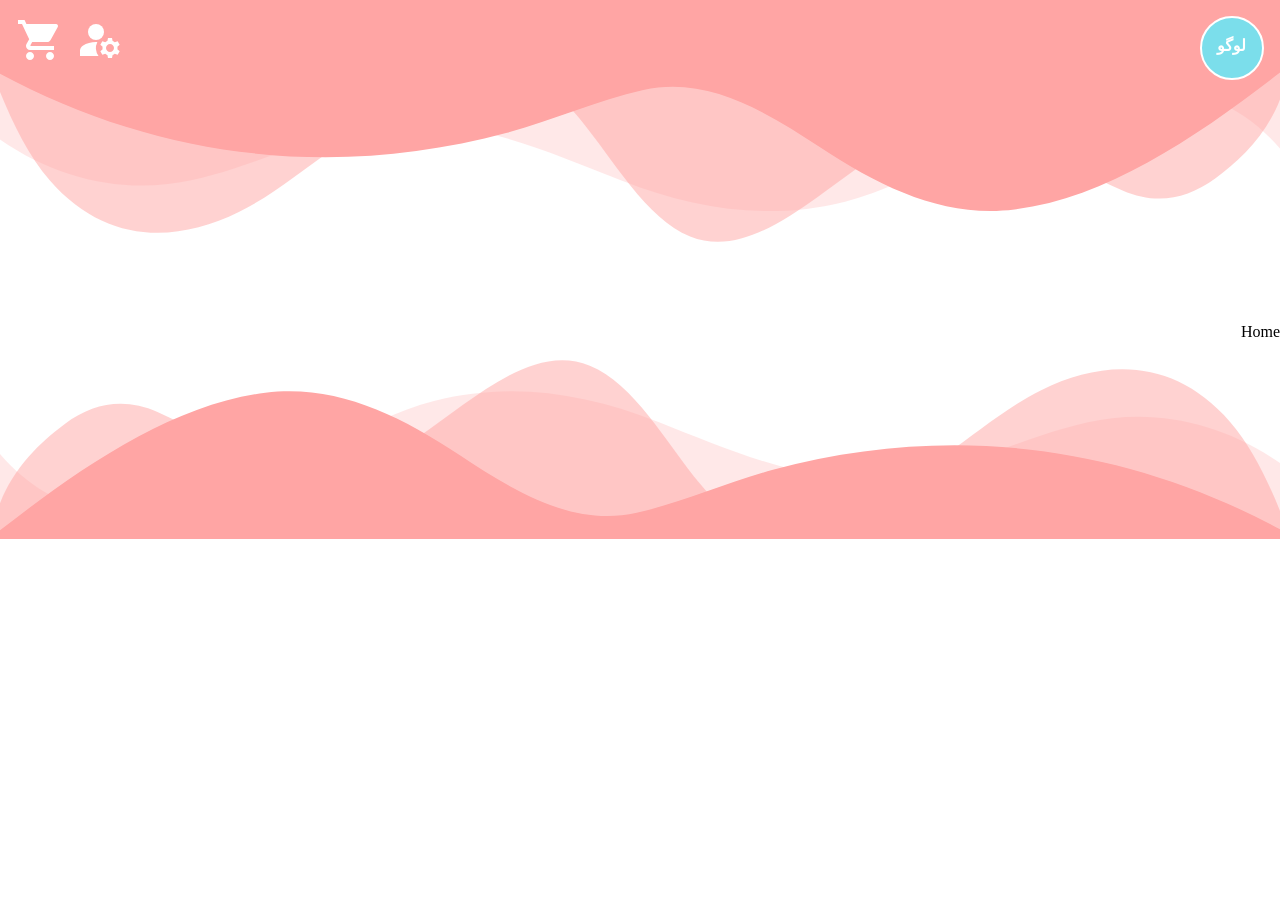
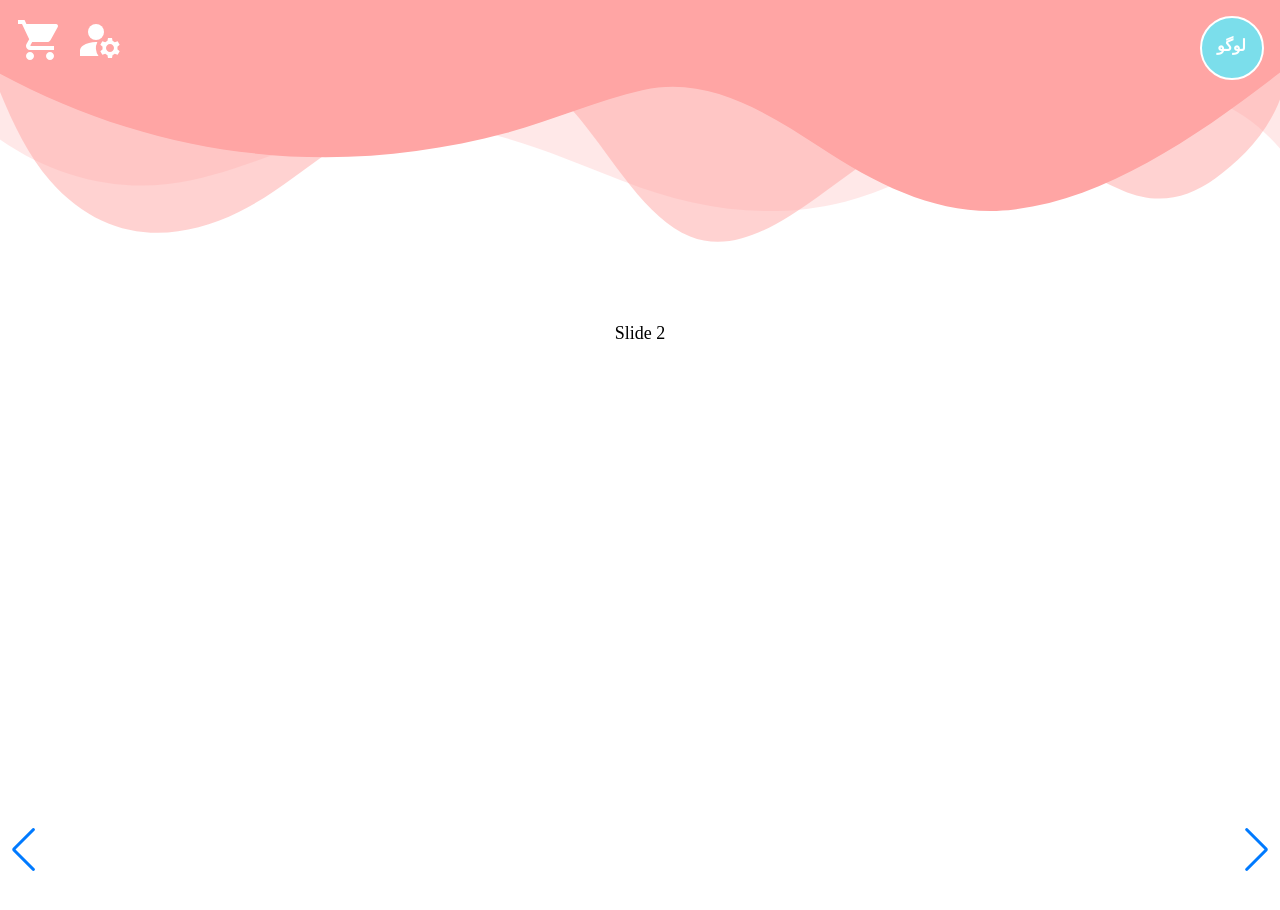
Before and after one commit to sima-ziyaei/onlineShop-project-reactJs, a React (Create React App) app: page / in a window 1280 px wide. Shown: the top 910 px of the page. Before the commit the page ends 800 px from the top, so only its background shows below. Built offline with nearby package versions, Linux system fonts and the light colour scheme; data requests are answered from the project's data file.

Commit message:
add swiper and cards to home

```diff
--- a/package.json
+++ b/package.json
@@ -23,6 +23,7 @@
     "react-router-dom": "^6.3.0",
     "react-scripts": "5.0.1",
     "redux": "^4.2.0",
+    "swiper": "^8.3.2",
     "web-vitals": "^2.1.4",
     "yup": "^0.32.11"
   },
--- /dev/null
+++ b/src/Components/Card.js
@@ -0,0 +1,14 @@
+function Card({name, photo, price, off}) {
+    // const persianNumber = (x) => {
+    //     return x.toLocaleString("fa-IR");
+    // }
+    return (
+        <div className="border w-[20%] h-[320px] ml-5">
+            <img src={`http://localhost:3001/files/${photo}`} />
+            <p> {name} </p>
+            {/* <p> {persianNumber(price)} </p> */}
+        </div>
+     );
+}
+
+export default Card;
--- a/src/Components/Commodity/DeleteCommodity.js
+++ b/src/Components/Commodity/DeleteCommodity.js
@@ -17,8 +17,7 @@ function DeleteCommodity({id}) {
 
     const deleteProduct = ()=>{
         axios.delete(`${URL}products/${id}`)
-        .then(console.log('deleted'))
-        setModalIsOpen(false)
+        .then(setModalIsOpen(false))
         axios.get(`${URL}products?_limit=5`)
         .then((res)=>dispatch(setProduct(res.data)))
     }
--- /dev/null
+++ b/src/Components/OffSwiper.js
@@ -0,0 +1,59 @@
+import { Swiper, SwiperSlide } from "swiper/react";
+import "swiper/css";
+import "swiper/css/pagination";
+import { Pagination } from "swiper";
+import { useEffect, useState } from "react";
+import axios from "axios";
+import "../styles/offSwiper.css";
+
+function OffSwiper() {
+  const [offCards, setOffCards] = useState([]);
+  const URL = "http://localhost:3001/";
+
+  useEffect(() => {
+    getOffCards();
+  }, []);
+
+  const getOffCards = () => {
+    axios
+      .get(`${URL}products`)
+      .then((res) => {
+        setOffCards(res.data);
+      })
+      .catch((err) => console.log("error:" + err));
+  };
+
+  return (
+    <div className="flex">
+    <div className="border ">
+        پیشنهاد های شگفت انگیز
+    </div>
+      <Swiper
+        slidesPerView={4}
+        spaceBetween={30}
+        centeredSlides={true}
+        pagination={{
+          clickable: true,
+        }}
+        modules={[Pagination]}
+        className="mySwiper"
+      >
+
+
+        {offCards.map((item) => {
+            if(item.off !== '0'){
+          return (
+            <SwiperSlide className="border flex flex-col">
+              <img src={`http://localhost:3001/files/${item.thumbnail}`} />
+               <p> {item.name} </p>
+                                <p> {item.Price} </p>
+
+            </SwiperSlide>
+          );
+       } })}
+      </Swiper>
+    </div>
+  );
+}
+
+export default OffSwiper;
--- /dev/null
+++ b/src/Components/Swiper.js
@@ -0,0 +1,42 @@
+import {Swiper, SwiperSlide} from 'swiper/react';
+import "swiper/css";
+import "swiper/css/pagination";
+import "swiper/css/navigation";
+import { Autoplay, Pagination, Navigation } from "swiper";
+import '../styles/swiper.css'
+
+function Slider() {
+    return (
+        <div className='my-64'>
+      <Swiper
+        spaceBetween={30}
+        centeredSlides={true}
+        autoplay={{
+          delay: 2500,
+          disableOnInteraction: false,
+        }}
+        pagination={{
+          clickable: true,
+
+        }}
+        navigation={true}
+        modules={[Autoplay, Pagination, Navigation]}
+        className="mySwiper"
+      >
+        <div className=''>
+        <SwiperSlide> <img src='http://localhost:3001/files/66562145720eaa11e9afd00ef6190f98 '/> </SwiperSlide>
+        <SwiperSlide>Slide 2</SwiperSlide>
+        <SwiperSlide>Slide 3</SwiperSlide>
+        <SwiperSlide>Slide 4</SwiperSlide>
+        <SwiperSlide>Slide 5</SwiperSlide>
+        <SwiperSlide>Slide 6</SwiperSlide>
+        <SwiperSlide>Slide 7</SwiperSlide>
+        <SwiperSlide>Slide 8</SwiperSlide>
+        <SwiperSlide>Slide 9</SwiperSlide>
+        </div>
+      </Swiper>
+    </div>
+     );
+}
+
+export default Slider;
--- a/src/pages/Home.js
+++ b/src/pages/Home.js
@@ -1,5 +1,60 @@
+import Slider from "../Components/Swiper";
+import axios from "axios";
+import { useEffect, useState } from "react";
+import OffSwiper from "../Components/OffSwiper";
+import Card from '../Components/Card'
+
 function Home() {
-    return ( <div className="mt-64">Home</div> );
+    const URL = "http://localhost:3001/";
+    const [safetyCards, setSafetyCards]=useState([]);
+    const [categories, setCategories]= useState([]);
+
+    useEffect(()=>{
+        getSafety()
+    },[])
+
+    const getSafety=()=>{
+         axios
+        .get(`${URL}products`)
+        .then((res) => {
+          setSafetyCards(res.data)
+        })
+        .catch((err) => console.log("error:" + err));
+        axios
+        .get(`${URL}category`)
+        .then((res) => {
+          setCategories(res.data)
+        })
+        .catch((err) => console.log("error:" + err));
+    }
+
+
+    return (
+    <div className="mt-64">
+
+            <Slider/>
+            <OffSwiper />
+
+            {categories.map((cate)=>{
+                return(
+                <div className="flex w-[100%] my-4">
+               <div className="border w-[20%] h-[320px] ml-5 text-2xl font-bold text-center"> {cate.name} </div>
+
+                {safetyCards.map((el)=>{
+
+                    if(cate.id == el.category){
+                        return(
+                            <Card name={el.name} price={el.Price} photo={el.thumbnail} off={el.off} />
+                        )
+                    }
+               })}
+
+            </div>
+                )
+            })}
+
+    </div>
+     );
 }
 
 export default Home;
--- a/src/pages/panel/Commodity.js
+++ b/src/pages/panel/Commodity.js
@@ -32,7 +32,6 @@ function Commodity() {
       .get(`${URL}products?_page=${currentPage}&_limit=5`)
       .then((res) => {
         dispatch(setProduct(res.data));
-        console.log(res);
         setTotal(res.headers['x-total-count'])
       })
       .catch((err) => console.log("error:" + err));
--- /dev/null
+++ b/src/styles/offSwiper.css
@@ -0,0 +1,31 @@
+.swiper {
+    width: 100%;
+    height: 100%;
+  }
+
+  .swiper-slide {
+    text-align: center;
+    font-size: 18px;
+    background: #fff;
+
+    /* Center slide text vertically */
+    display: -webkit-box;
+    display: -ms-flexbox;
+    display: -webkit-flex;
+    display: flex;
+    -webkit-box-pack: center;
+    -ms-flex-pack: center;
+    -webkit-justify-content: center;
+    justify-content: center;
+    -webkit-box-align: center;
+    -ms-flex-align: center;
+    -webkit-align-items: center;
+    align-items: center;
+  }
+
+  .swiper-slide img {
+    display: block;
+    width: 100%;
+    height: 100%;
+    object-fit: cover;
+  }
--- /dev/null
+++ b/src/styles/swiper.css
@@ -0,0 +1,32 @@
+.swiper {
+    width: 100%;
+    height: 100%;
+  }
+
+  .swiper-slide {
+    margin-bottom: 100px;
+    text-align: center;
+    font-size: 18px;
+    background: #fff;
+
+    /* Center slide text vertically */
+    display: -webkit-box;
+    display: -ms-flexbox;
+    display: -webkit-flex;
+    display: flex;
+    -webkit-box-pack: center;
+    -ms-flex-pack: center;
+    -webkit-justify-content: center;
+    justify-content: center;
+    -webkit-box-align: center;
+    -ms-flex-align: center;
+    -webkit-align-items: center;
+    align-items: center;
+  }
+
+  .swiper-slide img {
+    display: block;
+    width: 100%;
+    height: 100%;
+    object-fit: cover;
+  }
```
Also changed, not shown: src/index.css (line endings or trailing spaces), 1 other file (tests, documents, lock files or other folders).
